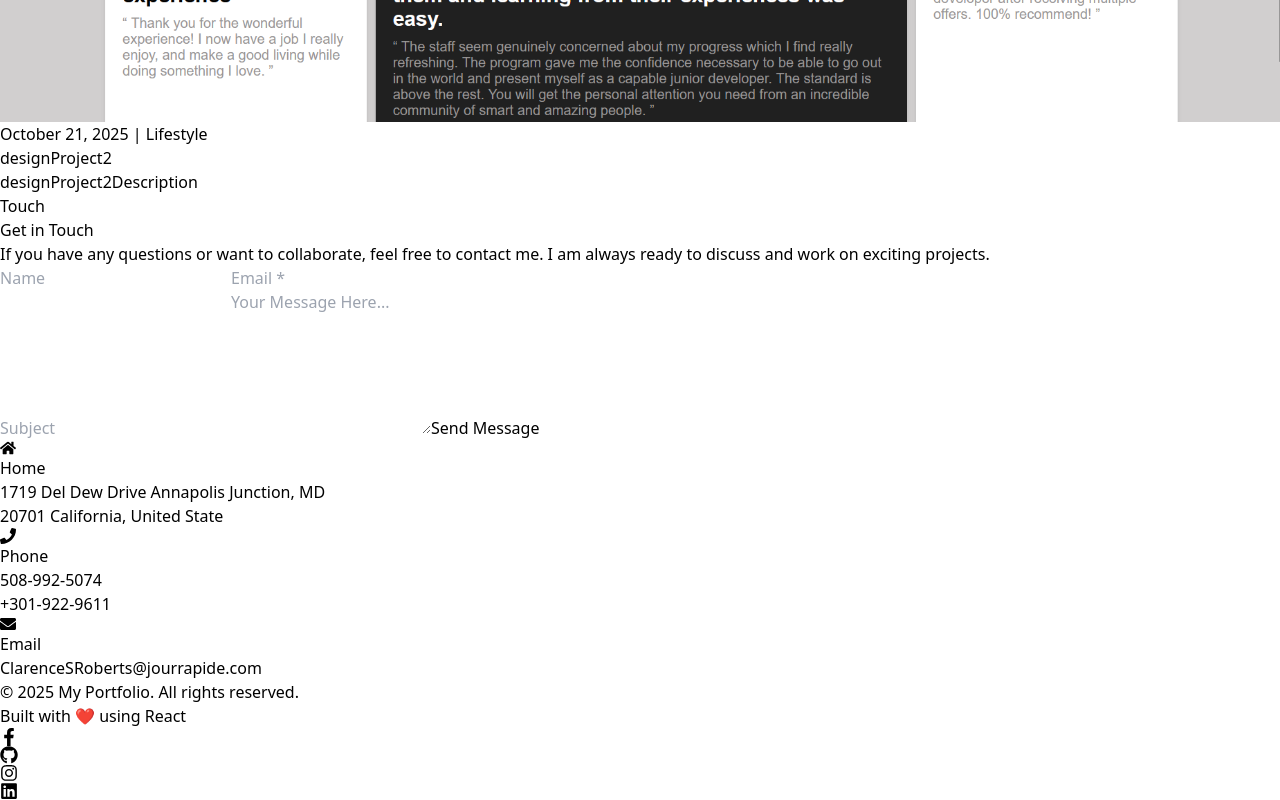
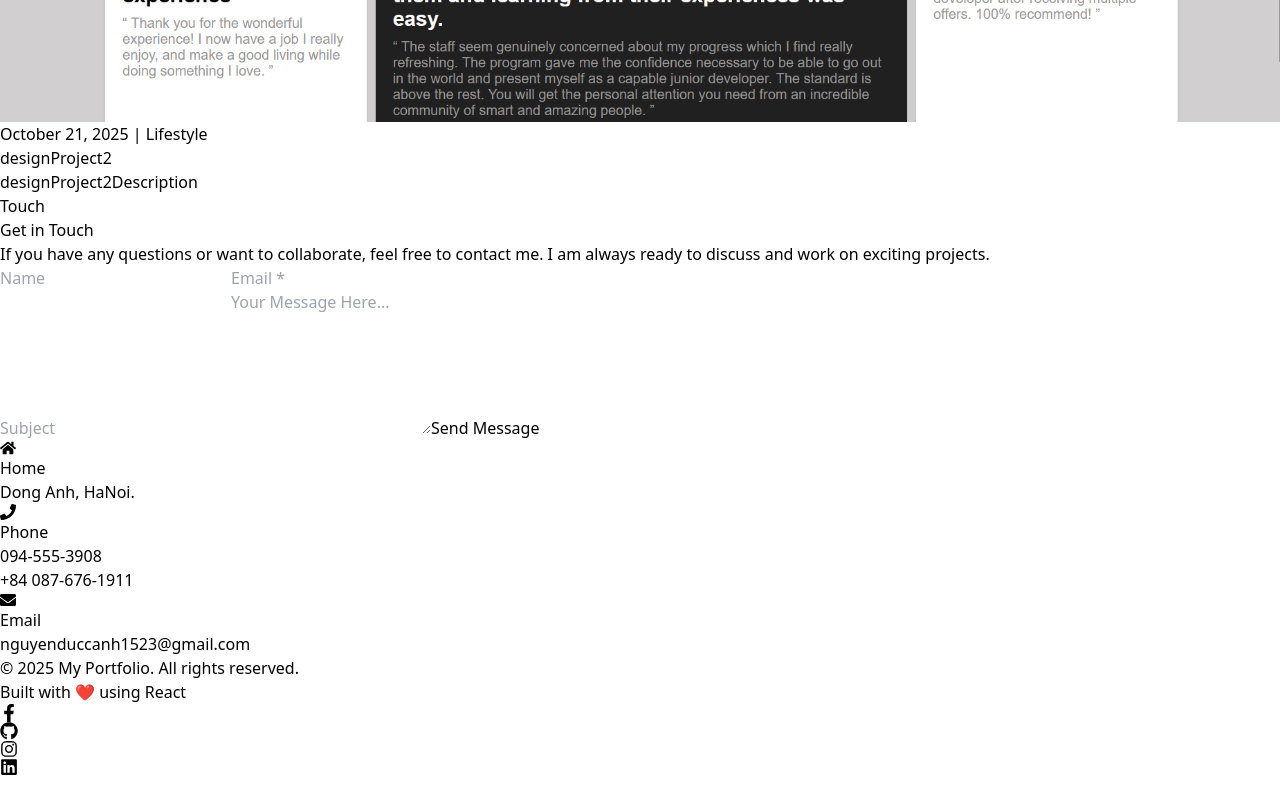
Before and after one commit to nguyenduccanh1523/my-portfolio, a React (Vite) app: page / in a window 1280 px wide. Shown: the part 8926-9726 px from the top of the page. After the commit the page ends 9702 px from the top, so only its background shows below. Built offline with nearby package versions, Linux system fonts and the light colour scheme.

Commit message:
feat: Update contact information in Contact component

```diff
--- a/src/components/Content/Contact/Contact.jsx
+++ b/src/components/Content/Contact/Contact.jsx
@@ -56,9 +56,7 @@ const Contact = () => {
             <div>
               <h4 className="font-bold text-lg mb-1 text-left">{t("home")}</h4>
               <p className="text-gray-600 text-left">
-                1719 Del Dew Drive Annapolis Junction, MD
-                <br />
-                20701 California, United State
+                Dong Anh, HaNoi.
               </p>
             </div>
           </div>
@@ -67,9 +65,9 @@ const Contact = () => {
             <div>
               <h4 className="font-bold text-lg mb-1">{t("phone")}</h4>
               <p className="text-gray-600">
-                508-992-5074
+                094-555-3908
                 <br />
-                +301-922-9611
+                +84 087-676-1911
               </p>
             </div>
           </div>
@@ -77,7 +75,7 @@ const Contact = () => {
             <FaEnvelope className="text-blue-600 text-3xl" />
             <div>
               <h4 className="font-bold text-lg mb-1 text-left">Email</h4>
-              <p className="text-gray-600">ClarenceSRoberts@jourrapide.com</p>
+              <p className="text-gray-600">nguyenduccanh1523@gmail.com</p>
             </div>
           </div>
         </div>
```
